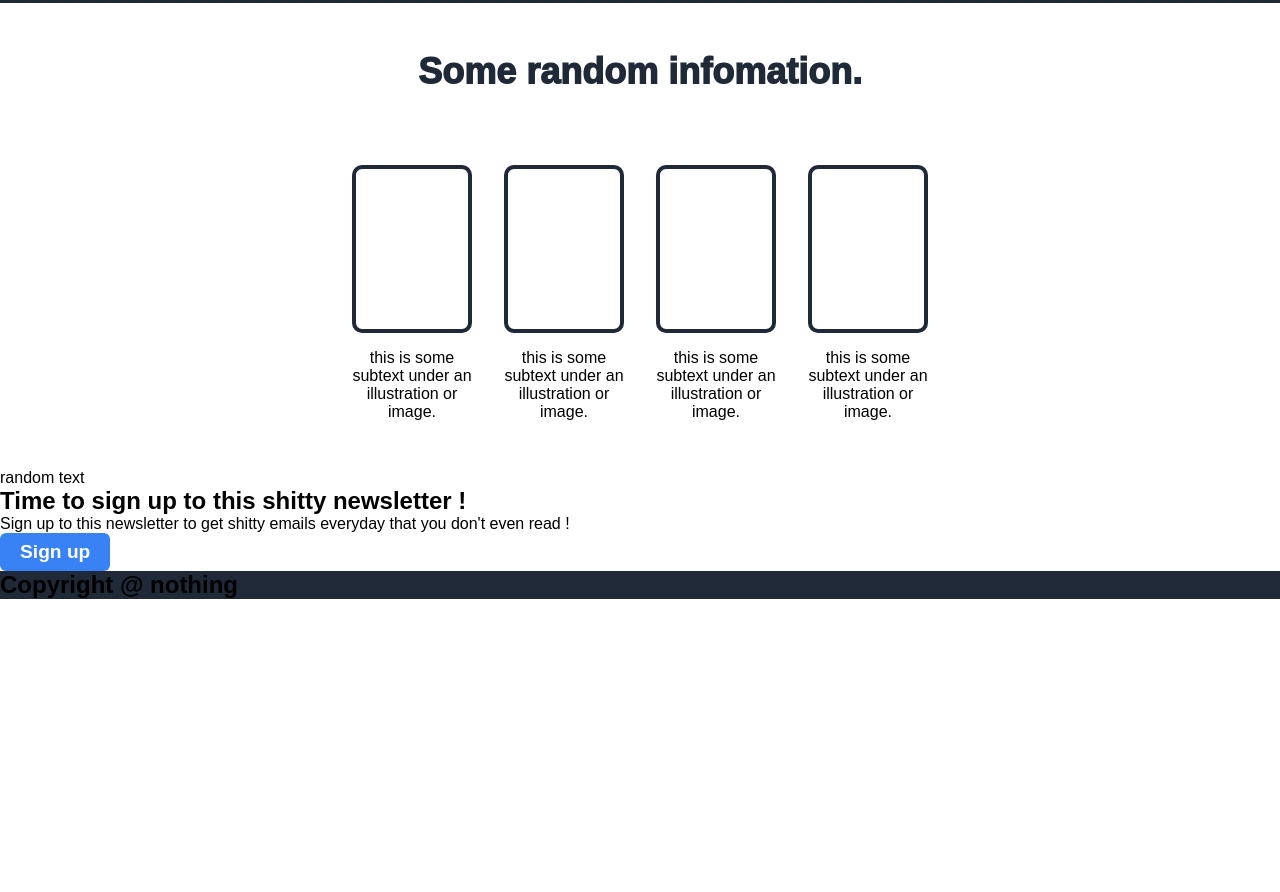
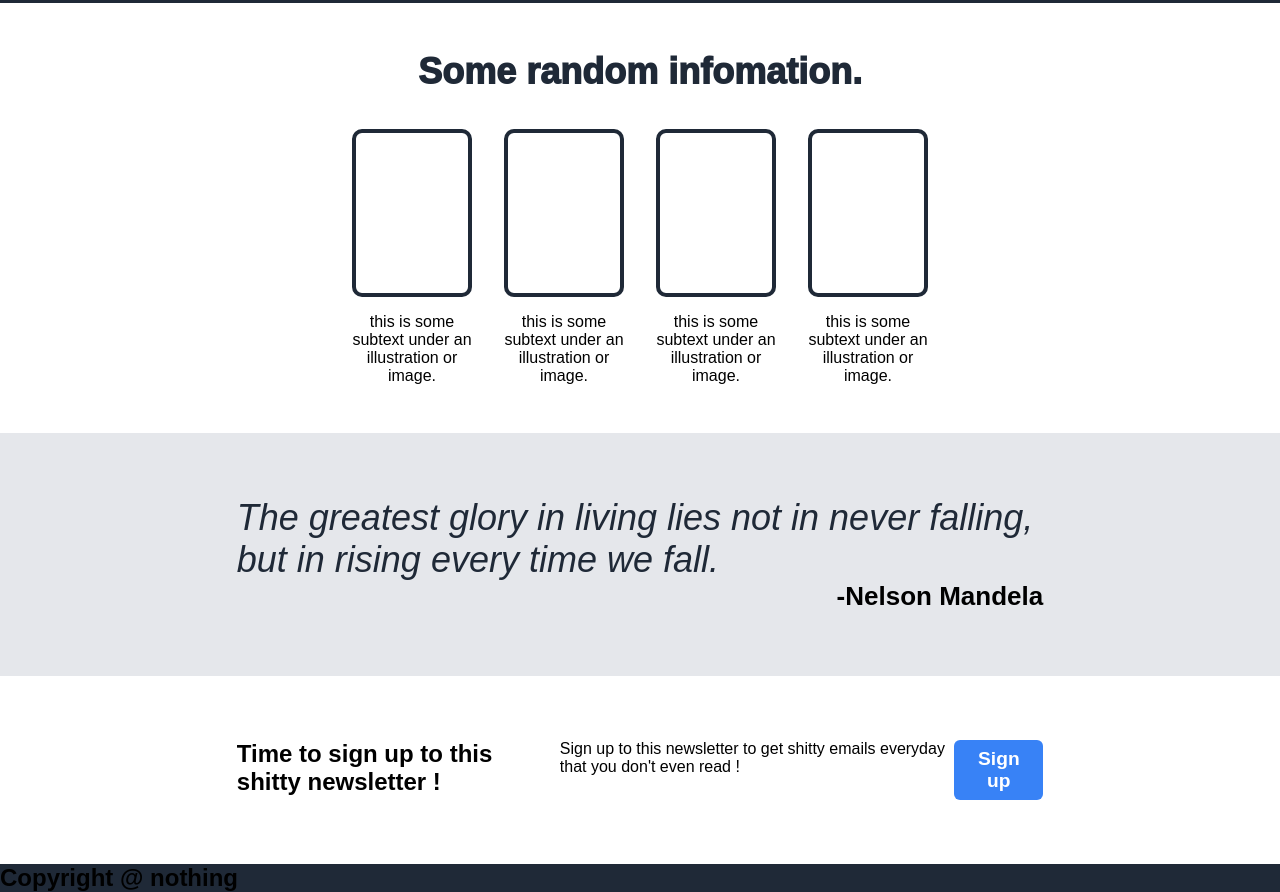
Before and after one commit to diogo-ms/landing-page, a plain HTML site: page index.html in a window 1280 px wide. Shown: the part 453-1345 px from the top of the page. Before the commit the page ends 1052 px from the top, so only its background shows below. Drawn offline with Linux system fonts and the light colour scheme.

Commit message:
finished quote container

```diff
--- a/index.html
+++ b/index.html
@@ -54,15 +54,21 @@
                 </div>
             </div>
         </div>
-        <div class="quote">
-            <p>random text</p>
+        <div class="quote-container">
+            <div class="quote max-width">
+                <p>The greatest glory in living lies not in never falling,
+                    but in rising every time we fall.</p>
+                    <p>-Nelson Mandela</p>
+            </div>
         </div>
-        <div class="signup">
-            <h2>Time to sign up to this shitty newsletter !</h2>
-            <p>Sign up to this newsletter to get shitty emails everyday
-                that you don't even read !
-            </p>
-            <button class="sign-up">Sign up</button>
+        <div class="signup-container">
+            <div class="signup max-width">
+                <h2>Time to sign up to this shitty newsletter !</h2>
+                <p>Sign up to this newsletter to get shitty emails everyday
+                    that you don't even read !
+                </p>
+                <button class="signup-btn">Sign up</button>
+            </div>
         </div>
     </div>
     <div class="footer">
--- a/style.css
+++ b/style.css
@@ -70,7 +70,7 @@ body {
     font-size: 36px;
     font-weight: 1000;
     color: #1f2937;
-    margin-bottom: 2em;
+    margin-bottom: 1em;
 }
 .random-info-container {
     display: flex;
@@ -90,12 +90,37 @@ body {
     margin-bottom: 1rem;
 }
 
+.quote-container {
+    background-color: #e5e7eb;
+    padding: 4em;
+}
+
+.quote p:first-child {
+    font-size: 36px;
+    font-style: italic;
+    font-weight: 100;
+    color: #1f2937;
+}
+.quote p:last-child {
+    text-align: right;
+    font-weight: 700;
+    font-size: 26px;
+}
+
+.signup-container {
+    padding: 4em;
+}
+
+.signup {
+    display: flex;
+
+}
 
 img {
     width: 1000px;
     height: 300px;
 }
-.sign-up {
+.signup-btn {
     border: none;
     border-radius: 6px;
     background-color: #3882f6;
```
